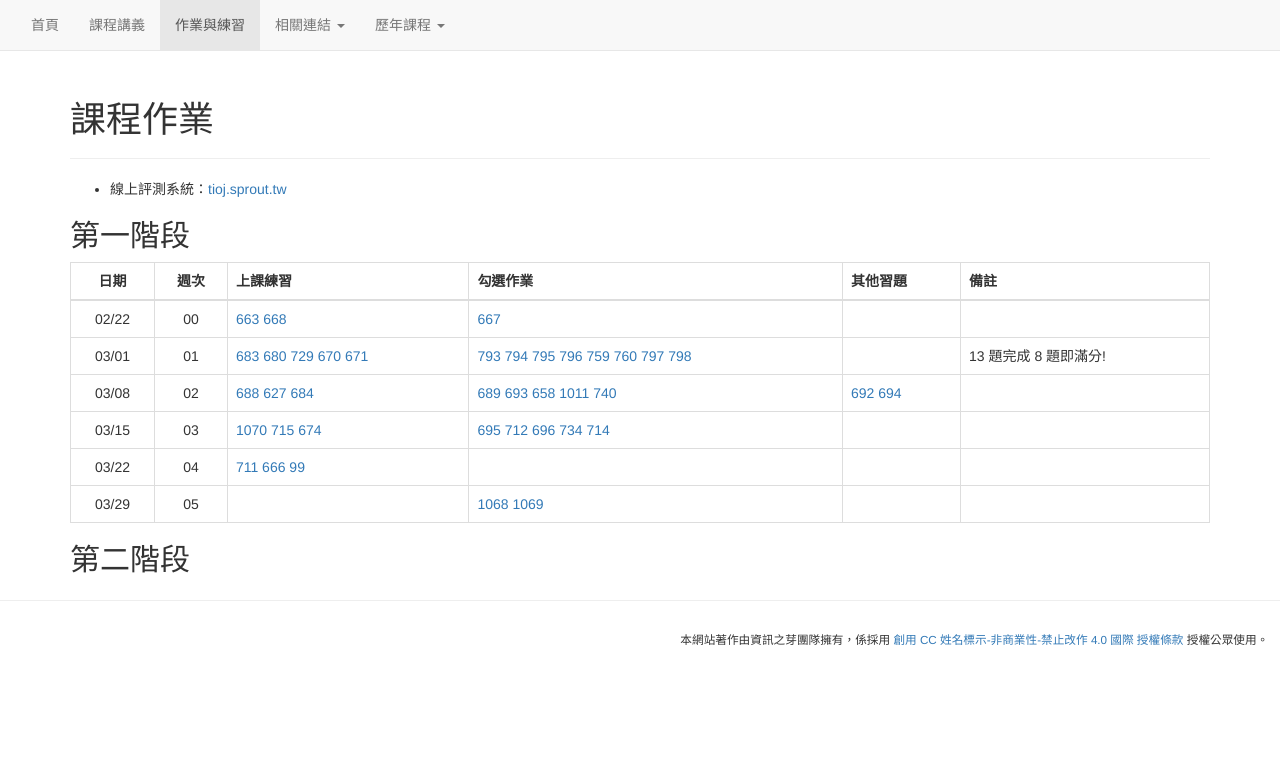
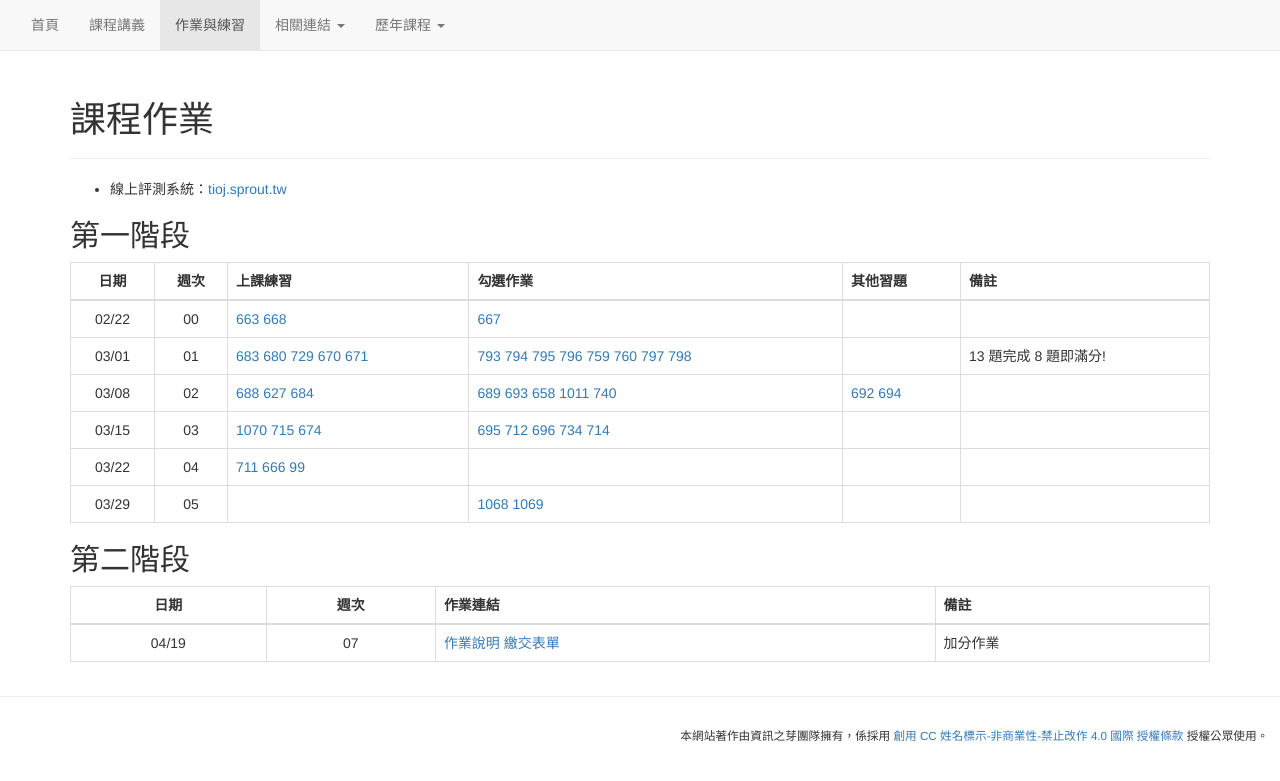
Before and after one commit to tw-csie-sprout/py2026, a Jekyll site: the page built from homework.md, in a window 1280 px wide. Shown: the top 781 px of the page. Built offline with Jekyll 4.4.1, drawn with Linux system fonts in a browser that asks for light colours.

Commit message:
Update homework.md

```diff
--- a/homework.md
+++ b/homework.md
@@ -28,8 +28,6 @@ title: "課程作業"
 
 {: .table .table-bordered}
 
-<!--
-| 日期  | 週次 | 上課練習 | 勾選作業 | 其他習題 | 檢討 |
-| :---: | :--: | :---- | :----- | :----- | :----- |
-| 05/11 | 11 |  |  |  |  |
-| 06/?? | 13 |  |  |  |  |-->
+|  日期  | 週次 | 作業連結 | 備註 |
+| :---: | :--: | :----- | :----- |
+| 04/19 | 07 | [作業說明](https://shaujiun-lan.github.io/py2026-sprout/cs_eh/homework/spec/) [繳交表單](https://forms.gle/JcJgQKHtNt21VLKH9) | 加分作業 |
```
